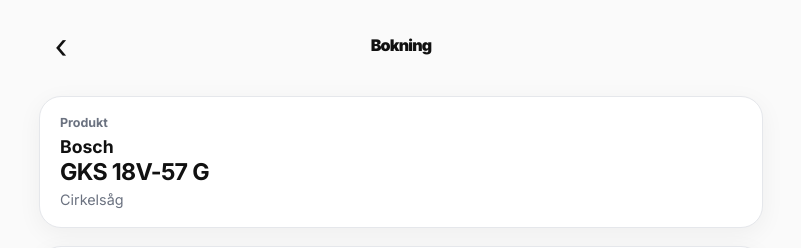
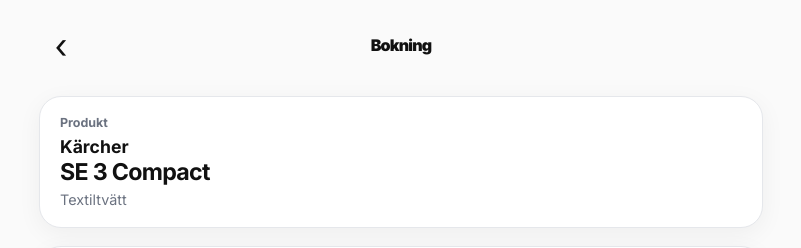
Before and after one commit to peralmkvist/hyrbart-webapp, a Next.js app in the folder hyrbart-webapp/: page /sv/bokningar/demo in a window 1280 px wide. Shown: the top 248 px of the page, without its empty margins (239-1040 px from the left). Built offline with nearby package versions, Linux system fonts and the light colour scheme; no server answers.

Commit message:
Use product owner data on renter demo booking

```diff
--- a/hyrbart-webapp/app/[locale]/bokningar/demo/page.tsx
+++ b/hyrbart-webapp/app/[locale]/bokningar/demo/page.tsx
@@ -1,9 +1,15 @@
 import Link from 'next/link';
+import { getProducts } from '@/lib/sanity-products';
 import styles from './page.module.css';
 
 export default async function DemoRenterBookingPage({params}:{params:Promise<{locale:string}>}){
   const {locale}=await params;
   const en=locale==='en';
+  const products=await getProducts();
+  const product=products.find(item=>item.brand==='Bosch'&&item.name==='GKS 18V-57 G')??products[0];
+  const ownerName=product?.owner?.name||'Per Almkvist';
+  const ownerImage=product?.owner?.profileImage;
+
   return <main className={styles.page}>
     <header className={styles.topbar}>
       <Link href={`/${locale}/kalender`} className={styles.back} aria-label={en?'Back':'Tillbaka'}>‹</Link>
@@ -12,14 +18,14 @@ export default async function DemoRenterBookingPage({params}:{params:Promise<{lo
 
     <section className={styles.productCard}>
       <span>{en?'Product':'Produkt'}</span>
-      <strong>Bosch</strong>
-      <h2>GKS 18V-57 G</h2>
-      <small>{en?'Circular saw':'Cirkelsåg'}</small>
+      <strong>{product?.brand||'Bosch'}</strong>
+      <h2>{product?.name||'GKS 18V-57 G'}</h2>
+      <small>{en?(product?.typeEn||'Circular saw'):(product?.type||'Cirkelsåg')}</small>
     </section>
 
     <section className={styles.ownerCard}>
-      <div className={styles.ownerAvatar}>P</div>
-      <div><span>{en?'Owner':'Uthyrare'}</span><h2>Per Almkvist</h2></div>
+      {ownerImage?<img src={ownerImage} alt={ownerName} className={styles.ownerAvatarImage}/>:<div className={styles.ownerAvatar}>{ownerName.slice(0,1)}</div>}
+      <div><span>{en?'Owner':'Uthyrare'}</span><h2>{ownerName}</h2></div>
     </section>
 
     <section className={styles.card}>
```
